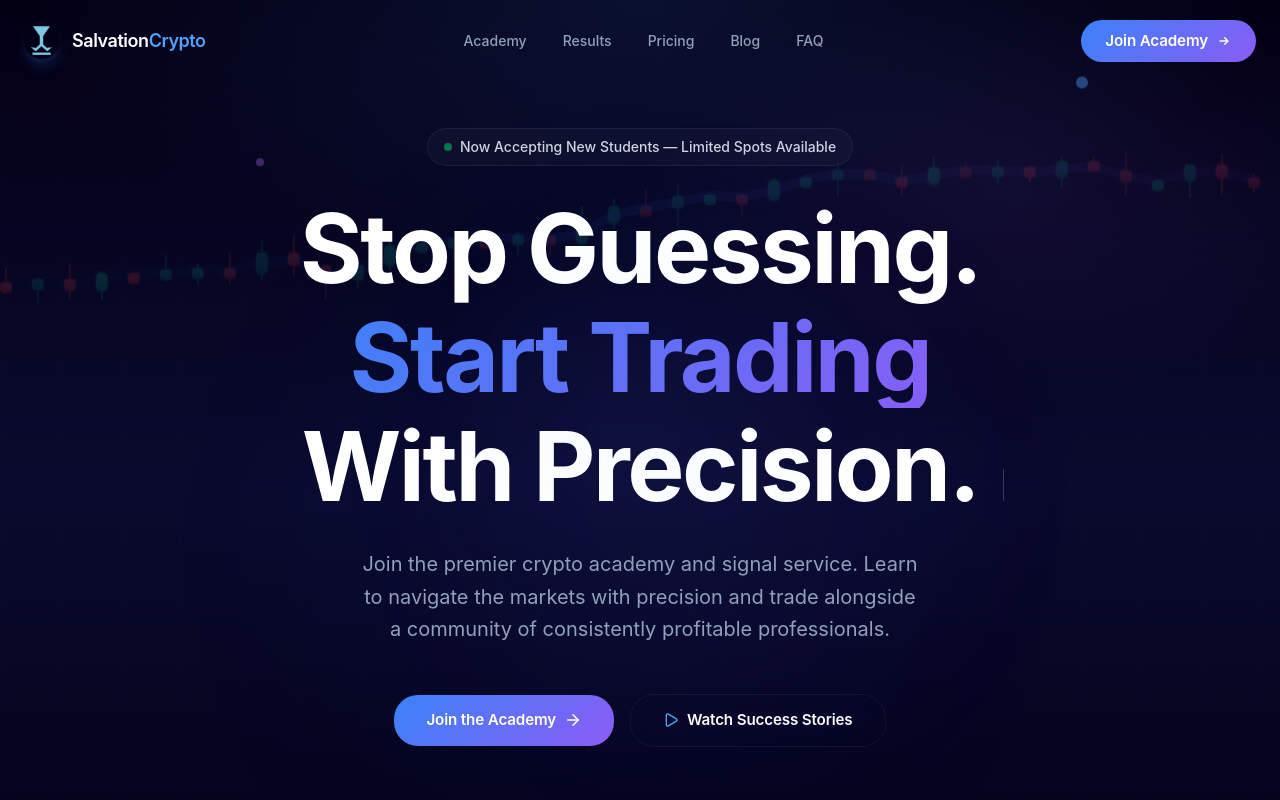
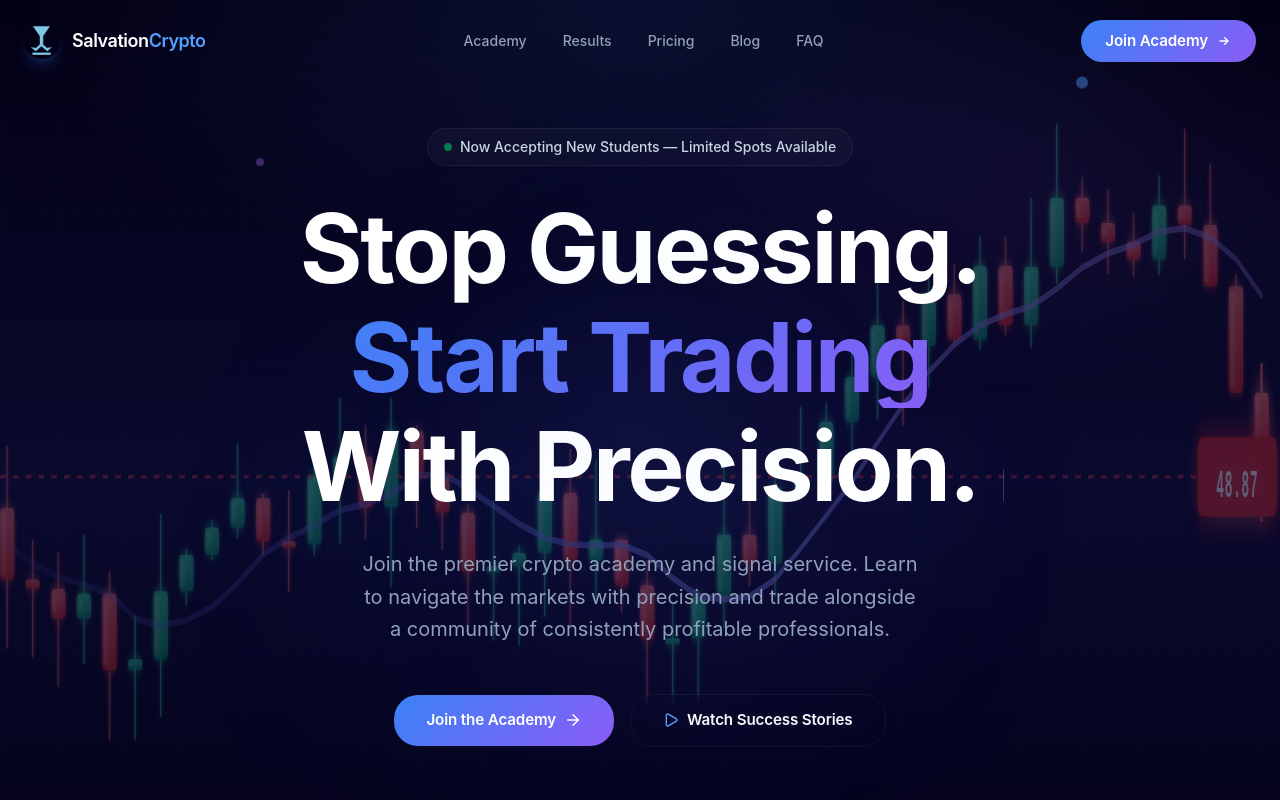
Before and after one commit to HezekiahsDev/salvation-crypto-lp, a Next.js app: page / in a window 1280 px wide. Shown: the top 800 px of the page. Built offline with nearby package versions, Linux system fonts and the light colour scheme.

Commit message:
hezekiahs-swe:  - 2026-05-12 22:30:34

```diff
--- a/src/components/HeroSection.tsx
+++ b/src/components/HeroSection.tsx
@@ -30,8 +30,8 @@ export function HeroSection() {
       <div className="absolute bottom-1/4 right-1/4 w-[500px] h-[500px] rounded-full bg-purple-500/5 blur-[100px] animate-pulse-glow" style={{ animationDelay: "1.5s" }} />
 
       {/* Trading chart background */}
-      <div className="absolute inset-0 flex items-end opacity-20 pointer-events-none">
-        <TradingChart className="translate-y-10" />
+      <div className="absolute inset-0 flex items-end opacity-35 pointer-events-none">
+        <TradingChart />
       </div>
 
       {/* Floating orbs */}
--- a/src/components/TradingChart.tsx
+++ b/src/components/TradingChart.tsx
@@ -1,145 +1,333 @@
 "use client";
 
-import { useMemo } from "react";
+import { useEffect, useRef, useState, useCallback } from "react";
 
+// ── types ──────────────────────────────────────────────────────────────────
 interface Candle {
-  x: number;
   open: number;
   close: number;
   high: number;
   low: number;
-  isGreen: boolean;
+  volume: number; // 0–1 normalised
 }
 
+// ── helpers ────────────────────────────────────────────────────────────────
+function nextCandle(prev: Candle): Candle {
+  const bias = 0.52; // slight bullish drift
+  const change = (Math.random() - (1 - bias)) * 6;
+  const open = prev.close;
+  const close = Math.min(Math.max(open + change, 5), 95);
+  const high = Math.max(open, close) + Math.random() * 3;
+  const low = Math.min(open, close) - Math.random() * 3;
+  return { open, close, high, low, volume: 0.2 + Math.random() * 0.8 };
+}
+
+function seed(count: number): Candle[] {
+  const list: Candle[] = [{ open: 50, close: 52, high: 54, low: 48, volume: 0.6 }];
+  for (let i = 1; i < count; i++) list.push(nextCandle(list[i - 1]));
+  return list;
+}
+
+// ── chart dimensions ───────────────────────────────────────────────────────
+const W = 900;
+const H = 220;
+const PADDING_TOP = 16;
+const PADDING_BOTTOM = 40; // room for volume bars
+const CHART_H = H - PADDING_TOP - PADDING_BOTTOM;
+const CANDLE_W = 10;
+const CANDLE_GAP = 8;
+const CANDLE_STEP = CANDLE_W + CANDLE_GAP;
+const VISIBLE = Math.floor(W / CANDLE_STEP); // ~50
+
+const priceToY = (p: number, lo: number, hi: number) => {
+  const range = hi - lo || 1;
+  return PADDING_TOP + CHART_H - ((p - lo) / range) * CHART_H;
+};
+
+const volBarH = (v: number) => v * (PADDING_BOTTOM - 4);
+
+// ── component ──────────────────────────────────────────────────────────────
 export function TradingChart({ className = "" }: { className?: string }) {
-  const candles: Candle[] = useMemo(() => {
-    const data: Candle[] = [];
-    let price = 50;
-    for (let i = 0; i < 40; i++) {
-      const change = (Math.random() - 0.45) * 8;
-      const open = price;
-      const close = price + change;
-      const high = Math.max(open, close) + Math.random() * 4;
-      const low = Math.min(open, close) - Math.random() * 4;
-      const isGreen = close >= open;
-      data.push({
-        x: i * 22,
-        open: 100 - open,
-        close: 100 - close,
-        high: 100 - high,
-        low: 100 - low,
-        isGreen,
+  const [candles, setCandles] = useState<Candle[]>(() => seed(VISIBLE));
+  // live price: fraction (0–1) through the current forming candle
+  const [livePrice, setLivePrice] = useState(candles[candles.length - 1].close);
+  const tickRef = useRef<ReturnType<typeof setTimeout> | null>(null);
+  const priceTickRef = useRef<ReturnType<typeof setTimeout> | null>(null);
+
+  // Every ~2s: push a new finished candle and start fresh live candle
+  const pushCandle = useCallback(() => {
+    setCandles((prev) => {
+      const next = [...prev.slice(-(VISIBLE - 1)), nextCandle(prev[prev.length - 1])];
+      setLivePrice(next[next.length - 1].close);
+      return next;
     });
-      price = close;
-    }
-    return data;
   }, []);
+
+  // Every ~120ms: wiggle the live price inside the forming candle's range
+  const tickPrice = useCallback(() => {
+    setCandles((prev) => {
+      const last = prev[prev.length - 1];
+      const noise = (Math.random() - 0.48) * 1.2;
+      const newClose = Math.min(Math.max(last.close + noise, last.low - 0.5), last.high + 0.5);
+      const newHigh = Math.max(last.high, newClose);
+      const newLow = Math.min(last.low, newClose);
+      const updated = { ...last, close: newClose, high: newHigh, low: newLow };
+      setLivePrice(newClose);
+      return [...prev.slice(0, -1), updated];
+    });
+  }, []);
+
+  useEffect(() => {
+    const schedulePush = () => {
+      tickRef.current = setTimeout(() => {
+        pushCandle();
+        schedulePush();
+      }, 1800 + Math.random() * 800);
+    };
+    const scheduleTick = () => {
+      priceTickRef.current = setTimeout(() => {
+        tickPrice();
+        scheduleTick();
+      }, 100 + Math.random() * 80);
+    };
+    schedulePush();
+    scheduleTick();
+    return () => {
+      if (tickRef.current) clearTimeout(tickRef.current);
+      if (priceTickRef.current) clearTimeout(priceTickRef.current);
+    };
+  }, [pushCandle, tickPrice]);
+
+  // ── derived layout ───────────────────────────────────────────────────────
+  const prices = candles.flatMap((c) => [c.high, c.low]);
+  const lo = Math.min(...prices) - 2;
+  const hi = Math.max(...prices) + 2;
+
+  const livePriceY = priceToY(livePrice, lo, hi);
+  const lastCandle = candles[candles.length - 1];
+  const lastIsGreen = lastCandle.close >= lastCandle.open;
+
+  // moving average (5-period)
+  const maPoints = candles.map((c, i) => {
+    const slice = candles.slice(Math.max(0, i - 4), i + 1);
+    const avg = slice.reduce((s, cc) => s + (cc.open + cc.close) / 2, 0) / slice.length;
+    const x = i * CANDLE_STEP + CANDLE_W / 2;
+    const y = priceToY(avg, lo, hi);
+    return `${x},${y}`;
+  });
+  const maPath = `M ${maPoints.join(" L ")}`;
 
   return (
     <svg
-      viewBox="0 0 880 200"
+      viewBox={`0 0 ${W} ${H}`}
       className={`w-full h-full ${className}`}
       preserveAspectRatio="none"
     >
       <defs>
-        <linearGradient id="greenGrad" x1="0" y1="0" x2="0" y2="1">
-          <stop offset="0%" stopColor="#10b981" />
+        {/* Green candle gradient */}
+        <linearGradient id="tcGreen" x1="0" y1="0" x2="0" y2="1">
+          <stop offset="0%" stopColor="#34d399" />
           <stop offset="100%" stopColor="#059669" />
         </linearGradient>
-        <linearGradient id="redGrad" x1="0" y1="0" x2="0" y2="1">
-          <stop offset="0%" stopColor="#ef4444" />
+        {/* Red candle gradient */}
+        <linearGradient id="tcRed" x1="0" y1="0" x2="0" y2="1">
+          <stop offset="0%" stopColor="#f87171" />
           <stop offset="100%" stopColor="#dc2626" />
         </linearGradient>
-        <filter id="glow">
-          <feGaussianBlur stdDeviation="2" result="blur" />
+        {/* Volume green */}
+        <linearGradient id="tcVolG" x1="0" y1="0" x2="0" y2="1">
+          <stop offset="0%" stopColor="#10b981" stopOpacity="0.5" />
+          <stop offset="100%" stopColor="#10b981" stopOpacity="0.1" />
+        </linearGradient>
+        {/* Volume red */}
+        <linearGradient id="tcVolR" x1="0" y1="0" x2="0" y2="1">
+          <stop offset="0%" stopColor="#ef4444" stopOpacity="0.5" />
+          <stop offset="100%" stopColor="#ef4444" stopOpacity="0.1" />
+        </linearGradient>
+        {/* MA line gradient */}
+        <linearGradient id="tcMA" x1="0" y1="0" x2="1" y2="0">
+          <stop offset="0%" stopColor="#6366f1" stopOpacity="0.2" />
+          <stop offset="60%" stopColor="#818cf8" stopOpacity="0.9" />
+          <stop offset="100%" stopColor="#a78bfa" stopOpacity="0.6" />
+        </linearGradient>
+        {/* Live price line gradient */}
+        <linearGradient id="tcLive" x1="0" y1="0" x2="1" y2="0">
+          <stop offset="0%" stopColor={lastIsGreen ? "#10b981" : "#ef4444"} stopOpacity="0" />
+          <stop offset="80%" stopColor={lastIsGreen ? "#10b981" : "#ef4444"} stopOpacity="0.7" />
+          <stop offset="100%" stopColor={lastIsGreen ? "#10b981" : "#ef4444"} stopOpacity="1" />
+        </linearGradient>
+        {/* Glow filter for candle bodies */}
+        <filter id="tcGlow" x="-50%" y="-50%" width="200%" height="200%">
+          <feGaussianBlur stdDeviation="1.5" result="blur" />
           <feMerge>
             <feMergeNode in="blur" />
             <feMergeNode in="SourceGraphic" />
           </feMerge>
         </filter>
-        <linearGradient id="lineGrad" x1="0" y1="0" x2="1" y2="0">
-          <stop offset="0%" stopColor="#3b82f6" stopOpacity="0.1" />
-          <stop offset="50%" stopColor="#3b82f6" stopOpacity="0.5" />
-          <stop offset="100%" stopColor="#8b5cf6" stopOpacity="0.3" />
-        </linearGradient>
+        {/* Stronger glow for live candle */}
+        <filter id="tcGlowStrong" x="-100%" y="-100%" width="300%" height="300%">
+          <feGaussianBlur stdDeviation="3" result="blur" />
+          <feMerge>
+            <feMergeNode in="blur" />
+            <feMergeNode in="SourceGraphic" />
+          </feMerge>
+        </filter>
+        {/* Price label glow */}
+        <filter id="tcLabelGlow" x="-30%" y="-50%" width="160%" height="200%">
+          <feGaussianBlur stdDeviation="4" result="blur" />
+          <feMerge>
+            <feMergeNode in="blur" />
+            <feMergeNode in="SourceGraphic" />
+          </feMerge>
+        </filter>
       </defs>
 
-      {/* Grid lines */}
-      {[40, 80, 120, 160].map((y) => (
+      {/* ── Horizontal grid lines ── */}
+      {[0.2, 0.4, 0.6, 0.8].map((t) => {
+        const y = PADDING_TOP + CHART_H * t;
+        return (
           <line
-          key={y}
-          x1="0"
-          y1={y}
-          x2="880"
-          y2={y}
-          stroke="rgba(59, 130, 246, 0.06)"
+            key={t}
+            x1={0} y1={y} x2={W} y2={y}
+            stroke="rgba(99,102,241,0.07)"
             strokeWidth="1"
+            strokeDasharray="4 6"
           />
-      ))}
+        );
+      })}
 
-      {/* Candlesticks */}
+      {/* ── Volume bars (bottom strip) ── */}
       {candles.map((c, i) => {
-        const bodyTop = Math.min(c.open, c.close);
-        const bodyHeight = Math.abs(c.close - c.open) || 1;
+        const bh = volBarH(c.volume);
         return (
-          <g key={i} opacity={0.7 + Math.random() * 0.3}>
+          <rect
+            key={`vol-${i}`}
+            x={i * CANDLE_STEP}
+            y={H - bh}
+            width={CANDLE_W}
+            height={bh}
+            rx={1}
+            fill={c.close >= c.open ? "url(#tcVolG)" : "url(#tcVolR)"}
+            opacity={0.7}
+          />
+        );
+      })}
+
+      {/* ── Candle bodies + wicks ── */}
+      {candles.map((c, i) => {
+        const isLast = i === candles.length - 1;
+        const isGreen = c.close >= c.open;
+        const bodyTop = priceToY(Math.max(c.open, c.close), lo, hi);
+        const bodyBot = priceToY(Math.min(c.open, c.close), lo, hi);
+        const bodyH = Math.max(bodyBot - bodyTop, 1.5);
+        const wickTop = priceToY(c.high, lo, hi);
+        const wickBot = priceToY(c.low, lo, hi);
+        const cx = i * CANDLE_STEP + CANDLE_W / 2;
+        const color = isGreen ? "#34d399" : "#f87171";
+
+        return (
+          <g key={`c-${i}`} filter={isLast ? "url(#tcGlowStrong)" : "url(#tcGlow)"}>
             {/* Wick */}
             <line
-              x1={c.x + 4}
-              y1={c.high}
-              x2={c.x + 4}
-              y2={c.low}
-              stroke={c.isGreen ? "#10b981" : "#ef4444"}
-              strokeWidth="1.5"
-              opacity="0.6"
+              x1={cx} y1={wickTop}
+              x2={cx} y2={wickBot}
+              stroke={color}
+              strokeWidth={isLast ? 1.5 : 1}
+              opacity={isLast ? 1 : 0.65}
             />
             {/* Body */}
             <rect
-              x={c.x}
+              x={i * CANDLE_STEP}
               y={bodyTop}
-              width="8"
-              height={Math.max(bodyHeight, 2)}
-              rx="1.5"
-              fill={c.isGreen ? "url(#greenGrad)" : "url(#redGrad)"}
-              filter="url(#glow)"
+              width={CANDLE_W}
+              height={bodyH}
+              rx={1.5}
+              fill={isGreen ? "url(#tcGreen)" : "url(#tcRed)"}
+              opacity={isLast ? 1 : 0.8}
             >
+              {/* Entry fade-in for new candles */}
+              {isLast && (
                 <animate
                   attributeName="opacity"
-                values="0;1"
-                dur={`${0.5 + i * 0.05}s`}
+                  from="0"
+                  to="1"
+                  dur="0.3s"
                   fill="freeze"
                 />
+              )}
             </rect>
+            {/* Highlight sheen on body */}
+            <rect
+              x={i * CANDLE_STEP + 1}
+              y={bodyTop + 1}
+              width={3}
+              height={Math.max(bodyH - 2, 0)}
+              rx={1}
+              fill="rgba(255,255,255,0.15)"
+            />
           </g>
         );
       })}
 
-      {/* Moving average line */}
+      {/* ── Moving average line ── */}
       <path
-        d={`M ${candles
-          .map((c, i) => `${c.x + 4},${(c.open + c.close) / 2}`)
-          .join(" L ")}`}
+        d={maPath}
         fill="none"
-        stroke="url(#lineGrad)"
-        strokeWidth="2"
+        stroke="url(#tcMA)"
+        strokeWidth="1.5"
         strokeLinecap="round"
-        opacity="0.6"
+        strokeLinejoin="round"
+        opacity={0.85}
+      />
+
+      {/* ── Live price horizontal line ── */}
+      <line
+        x1={0}
+        y1={livePriceY}
+        x2={W}
+        y2={livePriceY}
+        stroke={lastIsGreen ? "#10b981" : "#ef4444"}
+        strokeWidth="0.75"
+        strokeDasharray="4 5"
+        opacity={0.6}
+      />
+
+      {/* ── Glowing live price dot on last candle ── */}
+      <circle
+        cx={(candles.length - 1) * CANDLE_STEP + CANDLE_W / 2}
+        cy={livePriceY}
+        r={3}
+        fill={lastIsGreen ? "#34d399" : "#f87171"}
+        filter="url(#tcGlowStrong)"
       >
-        <animate
-          attributeName="stroke-dashoffset"
-          from="2000"
-          to="0"
-          dur="3s"
-          fill="freeze"
+        <animate attributeName="r" values="2.5;4;2.5" dur="1s" repeatCount="indefinite" />
+        <animate attributeName="opacity" values="1;0.5;1" dur="1s" repeatCount="indefinite" />
+      </circle>
+
+      {/* ── Price label ── */}
+      <g filter="url(#tcLabelGlow)">
+        <rect
+          x={W - 58}
+          y={livePriceY - 9}
+          width={56}
+          height={18}
+          rx={3}
+          fill={lastIsGreen ? "#059669" : "#dc2626"}
+          opacity={0.9}
         />
-        <animate
-          attributeName="stroke-dasharray"
-          from="0 2000"
-          to="2000 0"
-          dur="3s"
-          fill="freeze"
-        />
-      </path>
+        <text
+          x={W - 30}
+          y={livePriceY + 4.5}
+          textAnchor="middle"
+          fontSize="9"
+          fontWeight="700"
+          fontFamily="monospace"
+          fill="white"
+          letterSpacing="0.5"
+        >
+          {livePrice.toFixed(2)}
+        </text>
+      </g>
     </svg>
   );
 }
--- a/src/data/plans.ts
+++ b/src/data/plans.ts
@@ -166,7 +166,7 @@ export const plans: Plan[] = [
   {
     id: "crypto-academy",
     name: "Crypto Academy",
-    duration: "Unlimited",
+    duration: "",
     price: "50",
     period: "one-time",
     description:
```
Lines whose indentation alone changed are shown as unchanged.
